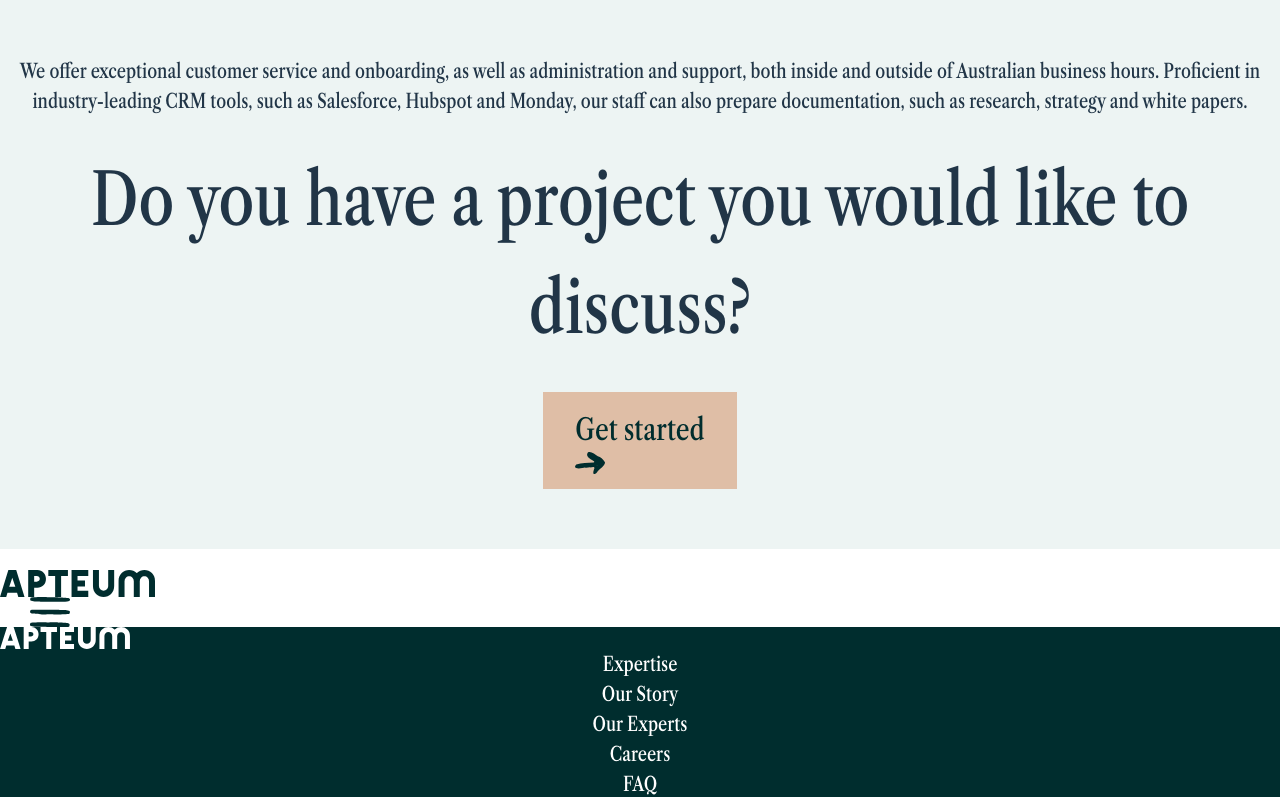
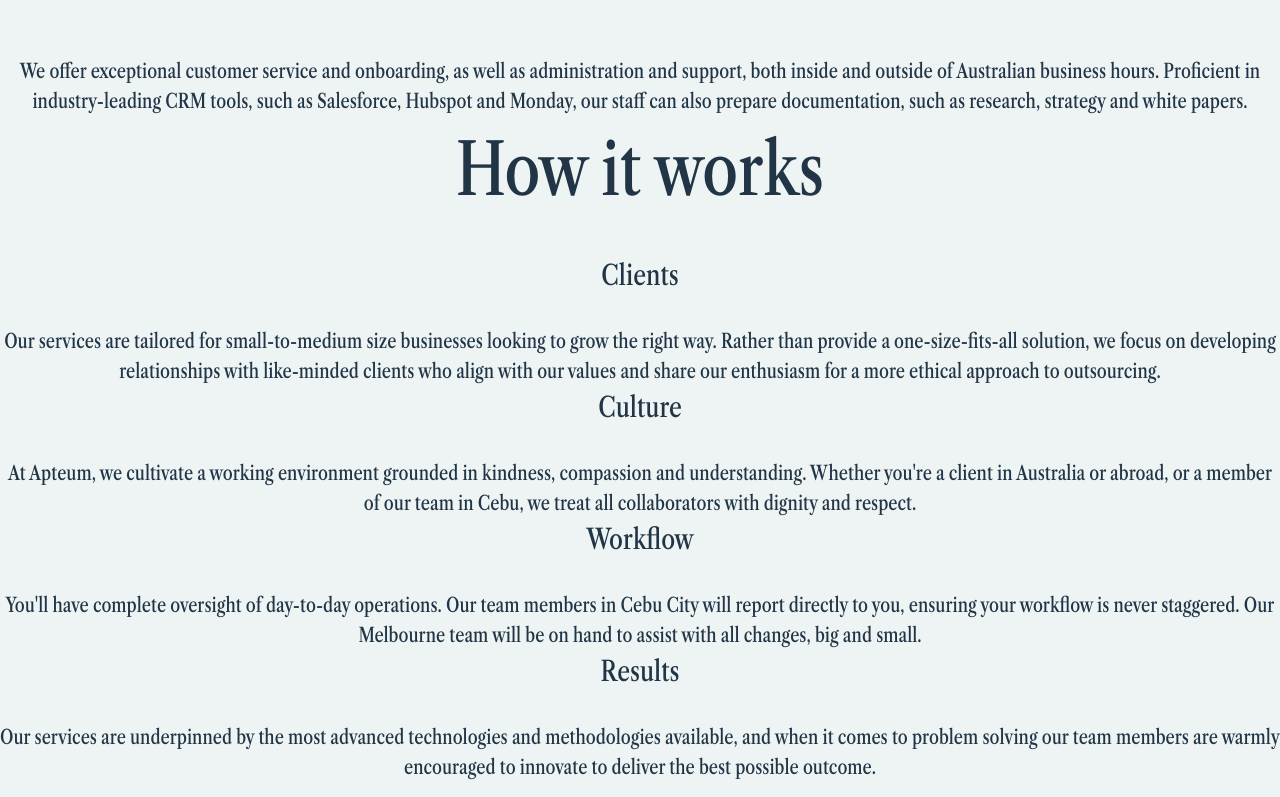
Before and after one commit to rippler7/apteum, a React (Vite) app: page /expertise in a window 1280 px wide. Shown: the part 4721-5518 px from the top of the page. Built offline with nearby package versions, Linux system fonts and the light colour scheme.

Commit message:
added How it WOrks section for Expertise

```diff
--- a/src/pages/Expertise.tsx
+++ b/src/pages/Expertise.tsx
@@ -90,6 +90,41 @@ function Expertise() {
                     </div>
                 </div>
             </div>
+            <section className="relative px-6 py-10 align-middle w-full mx-auto bg-white text-left">
+                <h2 className='m-auto w-10/12'>How it works</h2>
+                    <br />
+                <div className="grid grid-cols-2 w-10/12 m-auto gap-8 mt-8 md:grid-cols-2 px-10 xl:mt-16 sm:grid-cols-1 text-left justify-between">
+                    <div>
+                        <h4>Clients</h4>
+                        <br />
+                        <p>
+                            Our services are tailored for small-to-medium size businesses looking to grow the right way. Rather than provide a one-size-fits-all solution, we focus on developing relationships with like-minded clients who align with our values and share our enthusiasm for a more ethical approach to outsourcing.
+                        </p>
+                    </div>
+                    <div>
+                        <h4>Culture</h4>
+                        <br />
+                        <p>
+                        At Apteum, we cultivate a working environment grounded in kindness, compassion and understanding. Whether you're a client in Australia or abroad, or a member of our team in Cebu, we treat all collaborators with dignity and respect.
+                        </p>
+                    </div>
+                    <div>
+                        <h4>Workflow</h4>
+                        <br />
+                        <p>
+                        You'll have complete oversight of day-to-day operations. Our team members in Cebu City will report directly to you, ensuring your workflow is never staggered. Our Melbourne team will be on hand to assist with all changes, big and small.
+                        </p>
+                    </div>
+                    <div>
+                        <h4>Results</h4>
+                        <br />
+                        <p>
+                        Our services are underpinned by the most advanced technologies and methodologies available, and when it comes to problem solving our team members are warmly encouraged to innovate to deliver the best possible outcome.
+                        </p>
+                    </div>
+                    <br />
+                </div>
+            </section>
             <section className="flex h-max align-middle justify-between max-w-screen-xl px-4 mx-auto md:flex-row sm:px-6 p-8 pb-28">
                 <div className="container mx-auto flex flex-col items-center px-4 text-center md:py-6 md:px-5 lg:px-16 justify-center">
                     <br />
```
